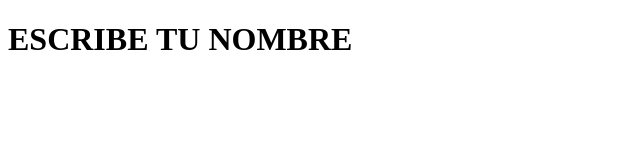
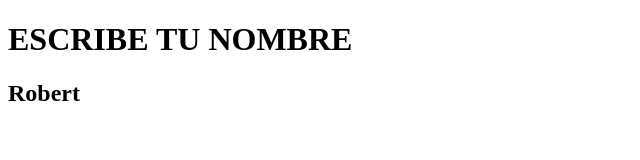
Before and after one commit to RobertCiclos/html-practica, a plain HTML site: page index.html in a window 1280 px wide. Shown: the whole page, without its empty margins (0-640 px from the left). Drawn offline with Linux system fonts and the light colour scheme.

Commit message:
agregue mi nombre robert

```diff
--- a/index.html
+++ b/index.html
@@ -8,6 +8,7 @@
 </head>
 <body>
     <h1>ESCRIBE TU NOMBRE</h1>
+    <h2>Robert</h2>
 
 </body>
 </html>
```
